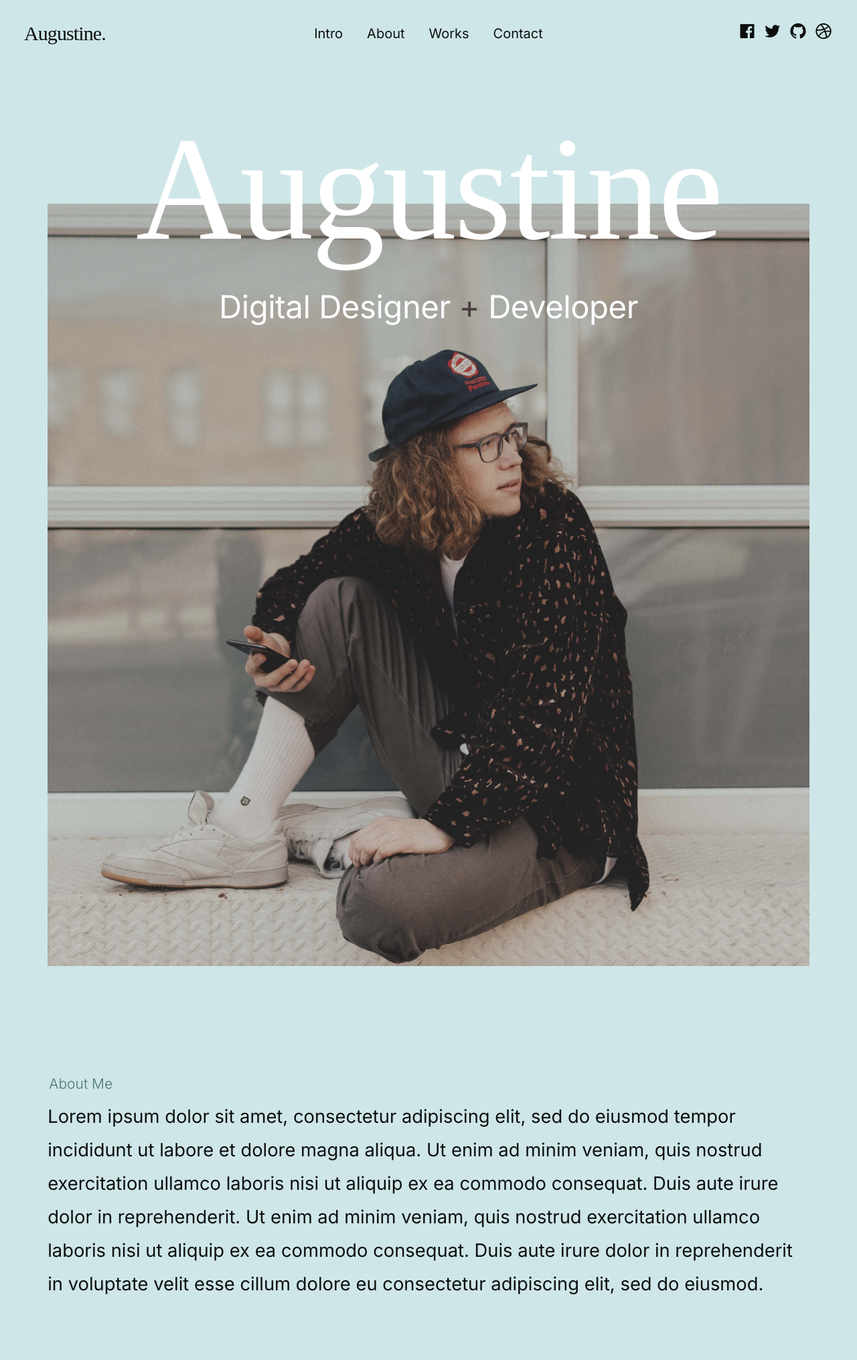
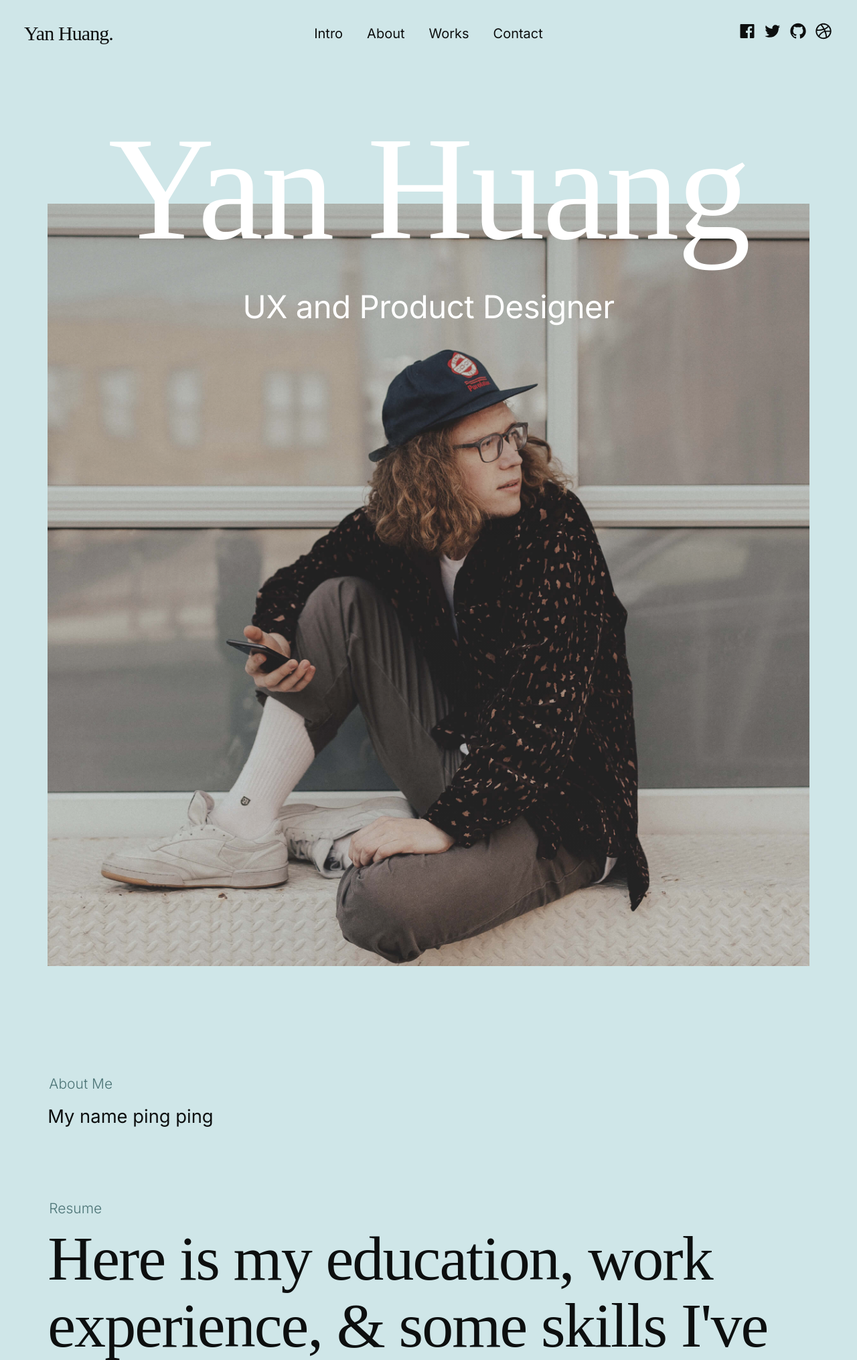
Before and after one commit to yanphuang/yanphuang.github.io, a plain HTML site: page index.html in a window 1280 px wide. Shown: the top 2030 px of the page at 67% size. Drawn offline with Linux system fonts and the light colour scheme; a web font is replaced by a local one.

Commit message:
title changes

```diff
--- a/index.html
+++ b/index.html
@@ -50,7 +50,7 @@
              <div class="s-header__block">
                 <div class="s-header__branding">
                     <p class="site-title">
-                        <a href="index.html" rel="home">Augustine.</a>
+                        <a href="index.html" rel="home">Yan Huang.</a>
                     </p>
                 </div>
 
@@ -77,7 +77,8 @@
                     </li>
                     <li>
                         <a href="#0">
-                            <svg xmlns="http://www.w3.org/2000/svg" width="24" height="24" viewBox="0 0 24 24" style="fill:rgba(0, 0, 0, 1);transform:;-ms-filter:"><path d="M19.633,7.997c0.013,0.175,0.013,0.349,0.013,0.523c0,5.325-4.053,11.461-11.46,11.461c-2.282,0-4.402-0.661-6.186-1.809 c0.324,0.037,0.636,0.05,0.973,0.05c1.883,0,3.616-0.636,5.001-1.721c-1.771-0.037-3.255-1.197-3.767-2.793 c0.249,0.037,0.499,0.062,0.761,0.062c0.361,0,0.724-0.05,1.061-0.137c-1.847-0.374-3.23-1.995-3.23-3.953v-0.05 c0.537,0.299,1.16,0.486,1.82,0.511C3.534,9.419,2.823,8.184,2.823,6.787c0-0.748,0.199-1.434,0.548-2.032 c1.983,2.443,4.964,4.04,8.306,4.215c-0.062-0.3-0.1-0.611-0.1-0.923c0-2.22,1.796-4.028,4.028-4.028 c1.16,0,2.207,0.486,2.943,1.272c0.91-0.175,1.782-0.512,2.556-0.973c-0.299,0.935-0.936,1.721-1.771,2.22 c0.811-0.088,1.597-0.312,2.319-0.624C21.104,6.712,20.419,7.423,19.633,7.997z"></path></svg>
+                            <svg xmlns="http://www.w3.org/2000/svg" width="24" height="24" viewBox="0 0 24 24" style="fill:rgba(0, 0, 0, 1);transform:;-ms-filter:"><path d="M19.633,7.997c0.013,0.175,0.013,0.349,0.013,0.523c0,5.325-4.053,11.461-11.46,11.461c-2.282,0-4.402-0.661-6.186-1.809 c0.324,0.037,0.636,0.05,0.973,0.05c1.883,0,3.616-0.636,5.001-1.721c-1.771-0.037-3.255-1.197-3.767-2.793 c0.249,0.037,0.499,0.062,0.761,0.062c0.361,0,0.724-0.05,1.061-0.137c-1.847-0.374-3.23-1.995-3.23-3.953v-0.05 c0.537,0.299,1.16,0.486,1.82,0.511C3.534,9.419,2.823,8.184,2.823,6.787c0-0.748,0.199-1.434,0.548-2.032 c1.983,2.443,4.964,4.04,8.306,4.215c-0.062-0.3-0.1-0.611-0.1-0.923c0-2.22,1.796-4.028,4.028-4.028 c1.16,0,2.207,0.486,2.943,1.272c0.91-0.175,1.782-0.512,2.556-0.973c-0.299,0.935-0.936,1.721-1.771,2.22 c0.811-0.088,1.597-0.312,2.319-0.624C21.104,6.712,20.419,7.423,19.633,7.997z"></path>
+                            </svg>
                             <span class="u-screen-reader-text">Twitter</span>
                         </a>
                     </li>
@@ -109,9 +110,9 @@
 
                     <div class="s-intro__text">
                         <h1 class="s-intro__text-huge animate-on-load">
-                            Augustine
+                            Yan Huang
                         </h1>
-                        <h3 class="animate-on-load">Digital Designer <span>+</span> Developer</h3>
+                        <h3 class="animate-on-load">UX and Product Designer</h3>
                     </div>
 
                     <div class="s-intro__bg"></div>
@@ -134,13 +135,7 @@
                         <h2 class="text-pretitle animate-on-load">About Me</h2>
 
                         <p class="attention-getter animate-on-load">
-                        Lorem ipsum dolor sit amet, consectetur adipiscing elit, sed do eiusmod tempor
-                        incididunt ut labore et dolore magna aliqua. Ut enim ad minim veniam, quis nostrud
-                        exercitation ullamco laboris nisi ut aliquip ex ea commodo consequat. Duis aute
-                        irure dolor in reprehenderit. Ut enim ad minim veniam, quis nostrud exercitation
-                        ullamco laboris nisi ut aliquip ex ea commodo consequat. Duis aute irure dolor
-                        in reprehenderit in voluptate velit esse cillum dolore eu consectetur adipiscing
-                        elit, sed do eiusmod.
+                        My name ping ping
                         </p>
                     </div>
                 </div>
```
